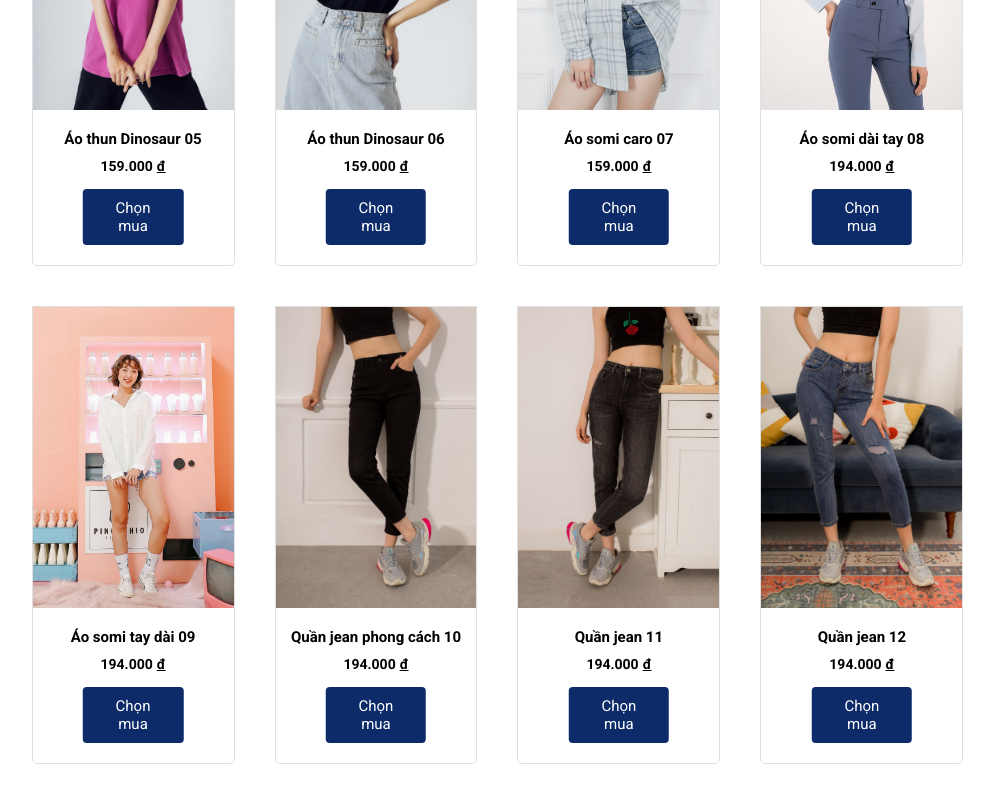
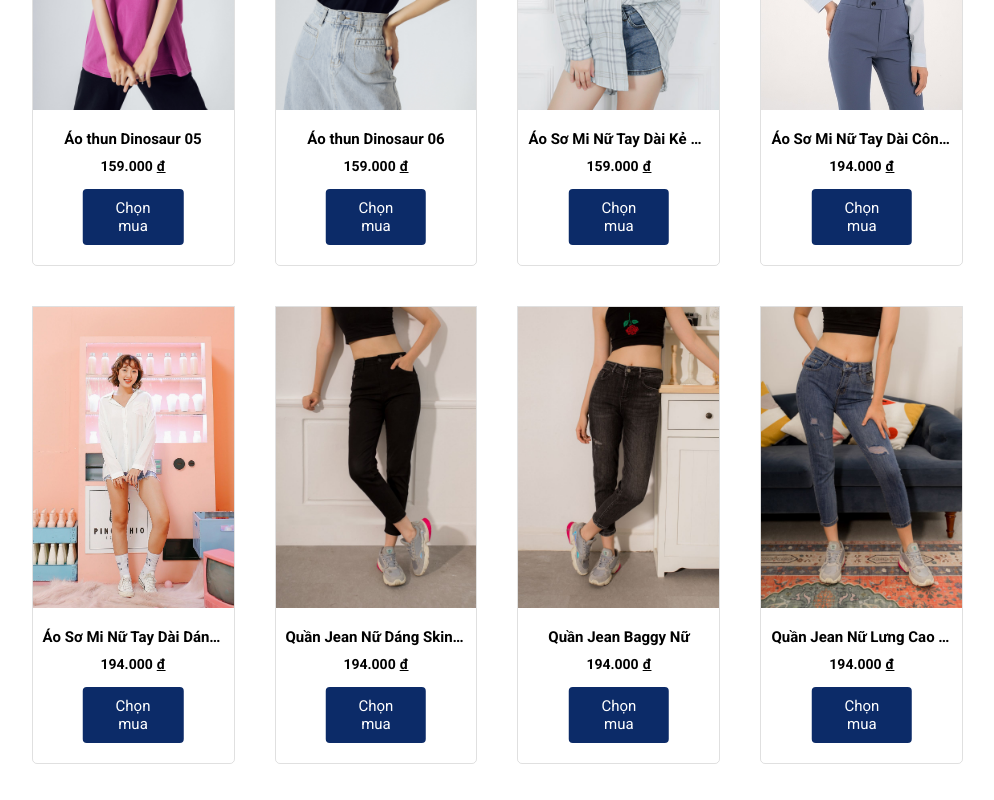
Before and after one commit to nguyenducde/shopping-authentic, a React (Create React App) app: page /danh-muc in a window 1280 px wide. Shown: the part 840-1640 px from the top of the page, without its empty margins (259-1253 px from the left). Built offline with nearby package versions, Linux system fonts and the light colour scheme.

Commit message:
C33 - Show Tree Dots At Product Name

```diff
--- a/src/actions/index.js
+++ b/src/actions/index.js
@@ -1,7 +1,7 @@
 
 import * as types from '../constants/ActionType'
 
-export const addToCart = (product, quantity, color, size) => {
+export const addProductToCart = (product, quantity, color, size) => {
     return {
         type: types.ADD_TO_CART,
         product,
@@ -19,9 +19,9 @@ export const updateProductInCart = (product, quantity) => {
     }
 }
 
-export const deleteCart = index => {
+export const deleteProductInCart = id => {
     return {
         type: types.DELETE_PRODUCT_IN_CART,
-        index
+        id
     }
 }
--- a/src/assets/fake-data/products.js
+++ b/src/assets/fake-data/products.js
@@ -110,7 +110,7 @@ const products = [
     },
     {
         id: 7,
-        name: 'Áo somi caro 07',
+        name: 'Áo Sơ Mi Nữ Tay Dài Kẻ Sọc Caro',
         price: 159000,
         image01: product_07_image_01,
         image02: product_07_image_02,
@@ -118,11 +118,11 @@ const products = [
         colors: ['Trắng', 'Đỏ', 'Cam', 'Xanh'],
         slug: 'ao-somi-caro-07',
         size: ['l', 'xl'],
-        description: '- Áo thun Dinosaur 06 Chất Liêu 100% Coolmax Phối Viền Năng Động, Trẻ Trung, Nam Tính có thiết kế kiểu dáng cơ bản với dáng ôm vừa, cổ bẻ, tay ngắn in logo 5S, kiểu dáng thể thao <br><br> - Áo thun Dinosaur 06 Chất Liêu 100% Coolmax Phối Viền Năng Động, Trẻ Trung, Nam Tính, dễ dàng phối cùng quần jeans hoặc shorts, giày thể thao hoặc giày lười, thích hợp sử dụng trong các dịp đi chơi, gặp gỡ bạn bè và các hoạt động ngoài trời.'
+        description: '- Áo Sơ Mi Nữ Tay Dài Kẻ Sọc Caro Chất Liêu 100% Coolmax Phối Viền Năng Động, Trẻ Trung, Nữ Tính có thiết kế kiểu dáng cơ bản với dáng ôm vừa, cổ bẻ, tay ngắn in logo 5S, kiểu dáng thể thao <br><br> - Áo Sơ Mi Nữ Tay Dài Kẻ Sọc Caro Chất Liêu 100% Coolmax Phối Viền Năng Động, Trẻ Trung, Nữ Tính, dễ dàng phối cùng quần jeans hoặc shorts, giày thể thao hoặc giày lười, thích hợp sử dụng trong các dịp đi chơi, gặp gỡ bạn bè và các hoạt động ngoài trời.'
     },
     {
         id: 8,
-        name: 'Áo somi dài tay 08',
+        name: 'Áo Sơ Mi Nữ Tay Dài Công Sở',
         price: 194000,
         image01: product_08_image_01,
         image02: product_08_image_02,
@@ -130,11 +130,11 @@ const products = [
         colors: ['Trắng', 'Đỏ', 'Đen'],
         slug: 'ao-somi-dai-tay-08',
         size: ['s', 'm', 'xl'],
-        description: '- Áo thun Dinosaur 06 Chất Liêu 100% Coolmax Phối Viền Năng Động, Trẻ Trung, Nam Tính có thiết kế kiểu dáng cơ bản với dáng ôm vừa, cổ bẻ, tay ngắn in logo 5S, kiểu dáng thể thao <br><br> - Áo thun Dinosaur 06 Chất Liêu 100% Coolmax Phối Viền Năng Động, Trẻ Trung, Nam Tính, dễ dàng phối cùng quần jeans hoặc shorts, giày thể thao hoặc giày lười, thích hợp sử dụng trong các dịp đi chơi, gặp gỡ bạn bè và các hoạt động ngoài trời.'
+        description: '- Áo Sơ Mi Nữ Tay Dài Công Sở Chất Liêu 100% Coolmax Phối Viền Năng Động, Trẻ Trung, Nữ Tính có thiết kế kiểu dáng cơ bản với dáng ôm vừa, cổ bẻ, tay ngắn in logo 5S, kiểu dáng thể thao <br><br> - Áo Sơ Mi Nữ Tay Dài Công Sở Chất Liêu 100% Coolmax Phối Viền Năng Động, Trẻ Trung, Nữ Tính, dễ dàng phối cùng quần jeans hoặc shorts, giày thể thao hoặc giày lười, thích hợp sử dụng trong các dịp đi chơi, gặp gỡ bạn bè và các hoạt động ngoài trời.'
     },
     {
         id: 9,
-        name: 'Áo somi tay dài 09',
+        name: 'Áo Sơ Mi Nữ Tay Dài Dáng Suông',
         price: 194000,
         image01: product_09_image_01,
         image02: product_09_image_02,
@@ -142,11 +142,11 @@ const products = [
         colors: ['Trắng', 'Xanh'],
         slug: 'ao-somi-tay-dai-09',
         size: ['m'],
-        description: '- Áo somi tay dài 09 Chất Liêu 100% Coolmax Phối Viền Năng Động, Trẻ Trung, Nam Tính có thiết kế kiểu dáng cơ bản với dáng ôm vừa, cổ bẻ, tay ngắn in logo 5S, kiểu dáng thể thao <br><br> - Áo somi tay dài 09 Chất Liêu 100% Coolmax Phối Viền Năng Động, Trẻ Trung, Nam Tính, dễ dàng phối cùng quần jeans hoặc shorts, giày thể thao hoặc giày lười, thích hợp sử dụng trong các dịp đi chơi, gặp gỡ bạn bè và các hoạt động ngoài trời.'
+        description: '- Áo Sơ Mi Nữ Tay Dài Dáng Suông Chất Liêu 100% Coolmax Phối Viền Năng Động, Trẻ Trung, Nữ Tính có thiết kế kiểu dáng cơ bản với dáng ôm vừa, cổ bẻ, tay ngắn in logo 5S, kiểu dáng thể thao <br><br> - Áo Sơ Mi Nữ Tay Dài Dáng Suông Chất Liêu 100% Coolmax Phối Viền Năng Động, Trẻ Trung, Nữ Tính, dễ dàng phối cùng quần jeans hoặc shorts, giày thể thao hoặc giày lười, thích hợp sử dụng trong các dịp đi chơi, gặp gỡ bạn bè và các hoạt động ngoài trời.'
     },
     {
         id: 10,
-        name: 'Quần jean phong cách 10',
+        name: 'Quần Jean Nữ Dáng Skinny Trơn',
         price: 194000,
         image01: product_10_image_01,
         image02: product_10_image_02,
@@ -154,11 +154,11 @@ const products = [
         colors: ['Xanh', 'Đen'],
         slug: 'ao-jean-phong-cach-10',
         size: ['l'],
-        description: '- Áo somi tay dài 09 Chất Liêu 100% Coolmax Phối Viền Năng Động, Trẻ Trung, Nam Tính có thiết kế kiểu dáng cơ bản với dáng ôm vừa, cổ bẻ, tay ngắn in logo 5S, kiểu dáng thể thao <br><br> - Áo somi tay dài 09 Chất Liêu 100% Coolmax Phối Viền Năng Động, Trẻ Trung, Nam Tính, dễ dàng phối cùng quần jeans hoặc shorts, giày thể thao hoặc giày lười, thích hợp sử dụng trong các dịp đi chơi, gặp gỡ bạn bè và các hoạt động ngoài trời.'
+        description: '- Quần Jean Nữ Dáng Skinny Trơn Chất Liêu 100% Coolmax Phối Viền Năng Động, Trẻ Trung, Nữ Tính có thiết kế kiểu dáng cơ bản với dáng ôm vừa, cổ bẻ, tay ngắn in logo 5S, kiểu dáng thể thao <br><br> - Quần Jean Nữ Dáng Skinny Trơn Chất Liêu 100% Coolmax Phối Viền Năng Động, Trẻ Trung, Nữ Tính, dễ dàng phối cùng quần jeans hoặc shorts, giày thể thao hoặc giày lười, thích hợp sử dụng trong các dịp đi chơi, gặp gỡ bạn bè và các hoạt động ngoài trời.'
     },
     {
         id: 11,
-        name: 'Quần jean 11',
+        name: 'Quần Jean Baggy Nữ',
         price: 194000,
         image01: product_11_image_01,
         image02: product_11_image_02,
@@ -166,11 +166,11 @@ const products = [
         colors: ['Xanh', 'Đen'],
         slug: 'ao-jean-phong-11',
         size: ['s', 'm', 'xl'],
-        description: '- Áo jean 11 Chất Liêu 100% Coolmax Phối Viền Năng Động, Trẻ Trung, Nam Tính có thiết kế kiểu dáng cơ bản với dáng ôm vừa, cổ bẻ, tay ngắn in logo 5S, kiểu dáng thể thao <br><br> - Áo jean 11 Chất Liêu 100% Coolmax Phối Viền Năng Động, Trẻ Trung, Nam Tính, dễ dàng phối cùng quần jeans hoặc shorts, giày thể thao hoặc giày lười, thích hợp sử dụng trong các dịp đi chơi, gặp gỡ bạn bè và các hoạt động ngoài trời.'
+        description: '- Quần Jean Baggy Nữ Chất Liêu 100% Coolmax Phối Viền Năng Động, Trẻ Trung, Nữ Tính có thiết kế kiểu dáng cơ bản với dáng ôm vừa, cổ bẻ, tay ngắn in logo 5S, kiểu dáng thể thao <br><br> - Quần Jean Baggy Nữ Chất Liêu 100% Coolmax Phối Viền Năng Động, Trẻ Trung, Nữ Tính, dễ dàng phối cùng quần jeans hoặc shorts, giày thể thao hoặc giày lười, thích hợp sử dụng trong các dịp đi chơi, gặp gỡ bạn bè và các hoạt động ngoài trời.'
     },
     {
         id: 12,
-        name: 'Quần jean 12',
+        name: 'Quần Jean Nữ Lưng Cao Xước Nhẹ',
         price: 194000,
         image01: product_12_image_01,
         image02: product_12_image_02,
@@ -178,7 +178,7 @@ const products = [
         colors: ['Xanh'],
         slug: 'ao-jean-12',
         size: ['s', 'm', 'xl'],
-        description: '- Áo jean 12 Chất Liêu 100% Coolmax Phối Viền Năng Động, Trẻ Trung, Nam Tính có thiết kế kiểu dáng cơ bản với dáng ôm vừa, cổ bẻ, tay ngắn in logo 5S, kiểu dáng thể thao <br><br> - Áo jean 12 Chất Liêu 100% Coolmax Phối Viền Năng Động, Trẻ Trung, Nam Tính, dễ dàng phối cùng quần jeans hoặc shorts, giày thể thao hoặc giày lười, thích hợp sử dụng trong các dịp đi chơi, gặp gỡ bạn bè và các hoạt động ngoài trời.'
+        description: '- Quần Jean Nữ Lưng Cao Xước Nhẹ Chất Liêu 100% Coolmax Phối Viền Năng Động, Trẻ Trung, Nữ Tính có thiết kế kiểu dáng cơ bản với dáng ôm vừa, cổ bẻ, tay ngắn in logo 5S, kiểu dáng thể thao <br><br> - Quần Jean Nữ Lưng Cao Xước Nhẹ Chất Liêu 100% Coolmax Phối Viền Năng Động, Trẻ Trung, Nữ Tính, dễ dàng phối cùng quần jeans hoặc shorts, giày thể thao hoặc giày lười, thích hợp sử dụng trong các dịp đi chơi, gặp gỡ bạn bè và các hoạt động ngoài trời.'
     },
     {
         id: 13,
--- a/src/reducers/cartReducer.js
+++ b/src/reducers/cartReducer.js
@@ -33,8 +33,8 @@ const cartReducer = (state = initialState, action) => {
         case types.DELETE_PRODUCT_IN_CART:
             const newCart = [...state]
 
-           const result = newCart.filter((item, index) => {
-               return item.product.id !== action.index
+           const result = newCart.filter(item => {
+               return item.product.id !== action.id
             })
 
             localStorage.setItem('CART', JSON.stringify(result))
--- a/src/sass/_back-to-top.scss
+++ b/src/sass/_back-to-top.scss
@@ -16,9 +16,3 @@
         cursor: pointer;
     }
 }
-.Toastify__toast {
-    top: 5.5rem;
-}
-.Toastify__toast-body {
-    font-size: 1.5rem;
-}
--- a/src/sass/_cart.scss
+++ b/src/sass/_cart.scss
@@ -74,6 +74,12 @@
                         p {
                             font-size: 1.6rem;
                             padding-bottom: 2rem;
+                            font-weight: 500;
+
+                            &.color {
+                                font-size: 1.4rem;
+                                font-weight: unset;
+                            }
                         }
 
                         span {
--- a/src/sass/_category.scss
+++ b/src/sass/_category.scss
@@ -67,7 +67,10 @@
 
                 &__name {
                     font-size: 1.5rem;
-                    padding-bottom: 1rem;
+                    padding: 0 1rem 1rem;
+                    white-space: nowrap;
+                    overflow: hidden;
+                    text-overflow: ellipsis;
                 }
                 &__price {
                     padding-bottom: 8rem;
--- /dev/null
+++ b/src/sass/_toast-notification.scss
@@ -0,0 +1,13 @@
+@import './variables';
+
+.Toastify__toast {
+    top: 5.5rem;
+
+    &-body {
+        font-size: 1.5rem;
+    }
+
+    &-container {
+        z-index: 1;
+    }
+}
--- a/src/sass/app.scss
+++ b/src/sass/app.scss
@@ -12,4 +12,5 @@
 @import './footer';
 @import './variables';
 @import './back-to-top';
+@import './toast-notification';
 @import './login';
```
Also changed, not shown: src/components/CartItem.js (+8 -7 lines), src/components/ProductDetail.js (+4 -4 lines).
